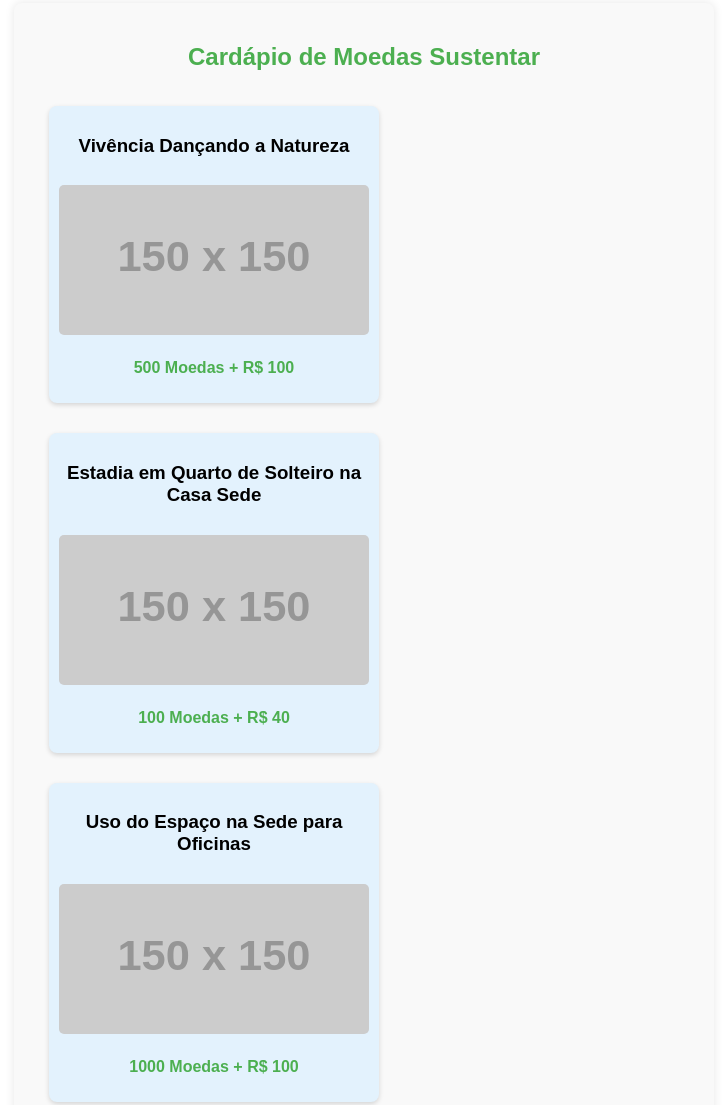
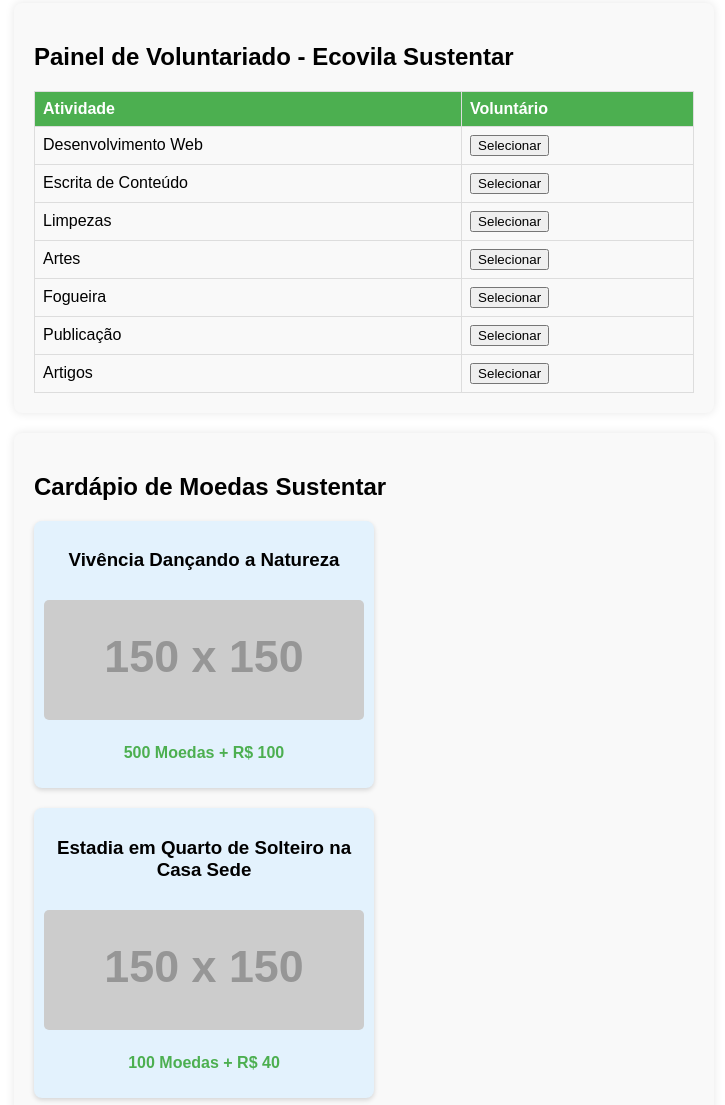
Before and after one commit to clubfullstack/sustencoins, a plain HTML site: page index.html in a window 1280 px wide. Shown: the part 17-1122 px from the top of the page, without its empty margins (276-1001 px from the left). Drawn offline with Linux system fonts and the light colour scheme; placeholder pictures from the web are drawn by us.

Commit message:
Update index.html
ajustando pagina

```diff
--- a/index.html
+++ b/index.html
@@ -8,10 +8,13 @@
         body { font-family: Arial, sans-serif; margin: 20px; }
         .container { max-width: 700px; margin: auto; }
         .card { background-color: #f9f9f9; padding: 20px; border-radius: 8px; box-shadow: 0 0 10px rgba(0,0,0,0.1); margin-bottom: 20px; }
-        .card-item { background-color: #e3f2fd; border-radius: 8px; box-shadow: 0 2px 5px rgba(0, 0, 0, 0.15); margin: 15px; padding: 10px; text-align: center; width: calc(50% - 20px); display: inline-block; vertical-align: top; }
-        .card-item img { width: 100%; border-radius: 5px; max-height: 150px; object-fit: cover; margin: 10px 0; }
         .moedas-indicador { position: fixed; top: 20px; right: 20px; background-color: #4CAF50; color: white; padding: 10px; border-radius: 5px; font-weight: bold; }
-        h2 { text-align: center; color: #4CAF50; }
+        table { width: 100%; border-collapse: collapse; }
+        th, td { border: 1px solid #ddd; padding: 8px; text-align: left; }
+        th { background-color: #4CAF50; color: white; }
+        .cardapio { display: flex; flex-wrap: wrap; gap: 20px; }
+        .card-item { background-color: #e3f2fd; border-radius: 8px; box-shadow: 0 2px 5px rgba(0, 0, 0, 0.15); width: calc(50% - 10px); padding: 10px; text-align: center; }
+        .card-item img { width: 100%; border-radius: 5px; max-height: 120px; object-fit: cover; margin: 10px 0; }
         .valor { font-weight: bold; color: #4CAF50; margin-top: 10px; }
     </style>
 </head>
@@ -23,7 +26,29 @@
 
 <div class="container">
     <div class="card">
+        <h2>Painel de Voluntariado - Ecovila Sustentar</h2>
+        <table id="tabelaAtividades">
+            <thead>
+                <tr>
+                    <th>Atividade</th>
+                    <th>Voluntário</th>
+                </tr>
+            </thead>
+            <tbody>
+                <tr><td>Desenvolvimento Web</td><td><button onclick="atribuirTarefa('Desenvolvimento Web')">Selecionar</button></td></tr>
+                <tr><td>Escrita de Conteúdo</td><td><button onclick="atribuirTarefa('Escrita de Conteúdo')">Selecionar</button></td></tr>
+                <tr><td>Limpezas</td><td><button onclick="atribuirTarefa('Limpezas')">Selecionar</button></td></tr>
+                <tr><td>Artes</td><td><button onclick="atribuirTarefa('Artes')">Selecionar</button></td></tr>
+                <tr><td>Fogueira</td><td><button onclick="atribuirTarefa('Fogueira')">Selecionar</button></td></tr>
+                <tr><td>Publicação</td><td><button onclick="atribuirTarefa('Publicação')">Selecionar</button></td></tr>
+                <tr><td>Artigos</td><td><button onclick="atribuirTarefa('Artigos')">Selecionar</button></td></tr>
+            </tbody>
+        </table>
+    </div>
+
+    <div class="card">
         <h2>Cardápio de Moedas Sustentar</h2>
+        <div class="cardapio">
             <div class="card-item">
                 <h3>Vivência Dançando a Natureza</h3>
                 <img src="https://via.placeholder.com/150" alt="Vivência Dançando a Natureza">
@@ -31,17 +56,17 @@
             </div>
             <div class="card-item">
                 <h3>Estadia em Quarto de Solteiro na Casa Sede</h3>
-            <img src="https://via.placeholder.com/150" alt="Estadia em Quarto de Solteiro">
+                <img src="https://via.placeholder.com/150" alt="Estadia na Casa Sede">
                 <p class="valor">100 Moedas + R$ 40</p>
             </div>
             <div class="card-item">
                 <h3>Uso do Espaço na Sede para Oficinas</h3>
-            <img src="https://via.placeholder.com/150" alt="Uso do Espaço na Sede">
+                <img src="https://via.placeholder.com/150" alt="Espaço para Oficinas">
                 <p class="valor">1000 Moedas + R$ 100</p>
             </div>
             <div class="card-item">
                 <h3>Mel</h3>
-            <img src="https://via.placeholder.com/150" alt="Pote de Mel">
+                <img src="https://via.placeholder.com/150" alt="Mel Sustentar">
                 <p class="valor">50 Moedas + R$ 10</p>
             </div>
             <div class="card-item">
@@ -56,11 +81,30 @@
             </div>
             <div class="card-item">
                 <h3>Ingresso para Festival SustentArte</h3>
-            <img src="https://via.placeholder.com/150" alt="Ingresso para Festival SustentArte">
+                <img src="https://via.placeholder.com/150" alt="Festival SustentArte">
                 <p class="valor">1000 Moedas</p>
             </div>
         </div>
     </div>
+</div>
+
+<script>
+    let totalMoedas = 0;
+
+    function atribuirTarefa(tarefa) {
+        const tabela = document.getElementById("tabelaAtividades");
+        for (let i = 1; i < tabela.rows.length; i++) {
+            if (tabela.rows[i].cells[0].innerText === tarefa && tabela.rows[i].cells[1].innerText === "Selecionar") {
+                const voluntario = prompt("Digite seu nome para assumir esta tarefa:");
+                if (voluntario) {
+                    tabela.rows[i].cells[1].innerText = voluntario;
+                    alert(`${voluntario} está agora trabalhando na tarefa: ${tarefa}`);
+                }
+                break;
+            }
+        }
+    }
+</script>
 
 </body>
 </html>
```
Lines whose indentation alone changed are shown as unchanged.
